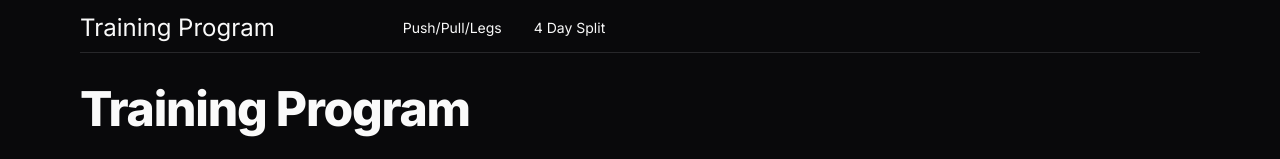
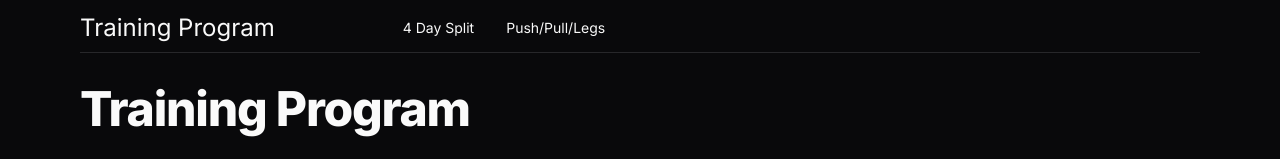
Before and after one commit to Dillonzellis/training-program, a Next.js app: page / in a window 1280 px wide. Shown: the top 159 px of the page. Built offline with nearby package versions, Linux system fonts and the light colour scheme.

Commit message:
style: change order of splits in MainNav

```diff
--- a/src/components/MainNav.tsx
+++ b/src/components/MainNav.tsx
@@ -10,11 +10,11 @@ export default function MainNav() {
             <Link className="text-xl lg:pr-24 lg:text-2xl" href="/">
               Training Program
             </Link>
+            <Link href="/4-day-split" className="hover:text-muted-foreground">
+              4 Day Split
+            </Link>
             <Link href="/ppl" className="hover:text-muted-foreground">
               Push/Pull/Legs
-            </Link>
-            <Link href="/4-day-split" className="hover:text-muted-foreground">
-              4 Day Split
             </Link>
           </div>
         </div>
```
